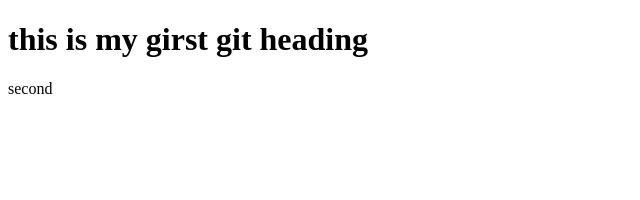
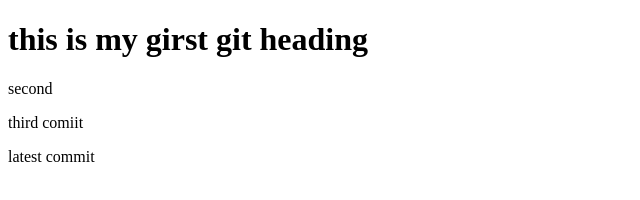
Before and after one commit to dilshad-ahmed/gitpractice, a plain HTML site: page index.html in a window 1280 px wide. Shown: the whole page, without its empty margins (0-640 px from the left). Drawn offline with Linux system fonts and the light colour scheme.

Commit message:
latest commit

```diff
--- a/index.html
+++ b/index.html
@@ -9,6 +9,8 @@
 <body>
     <h1>this is my girst git heading</h1>
     <P>second</P>
+    <p>third comiit</p>
+    <p>latest commit</p>
 
 </body>
 </html>
```
